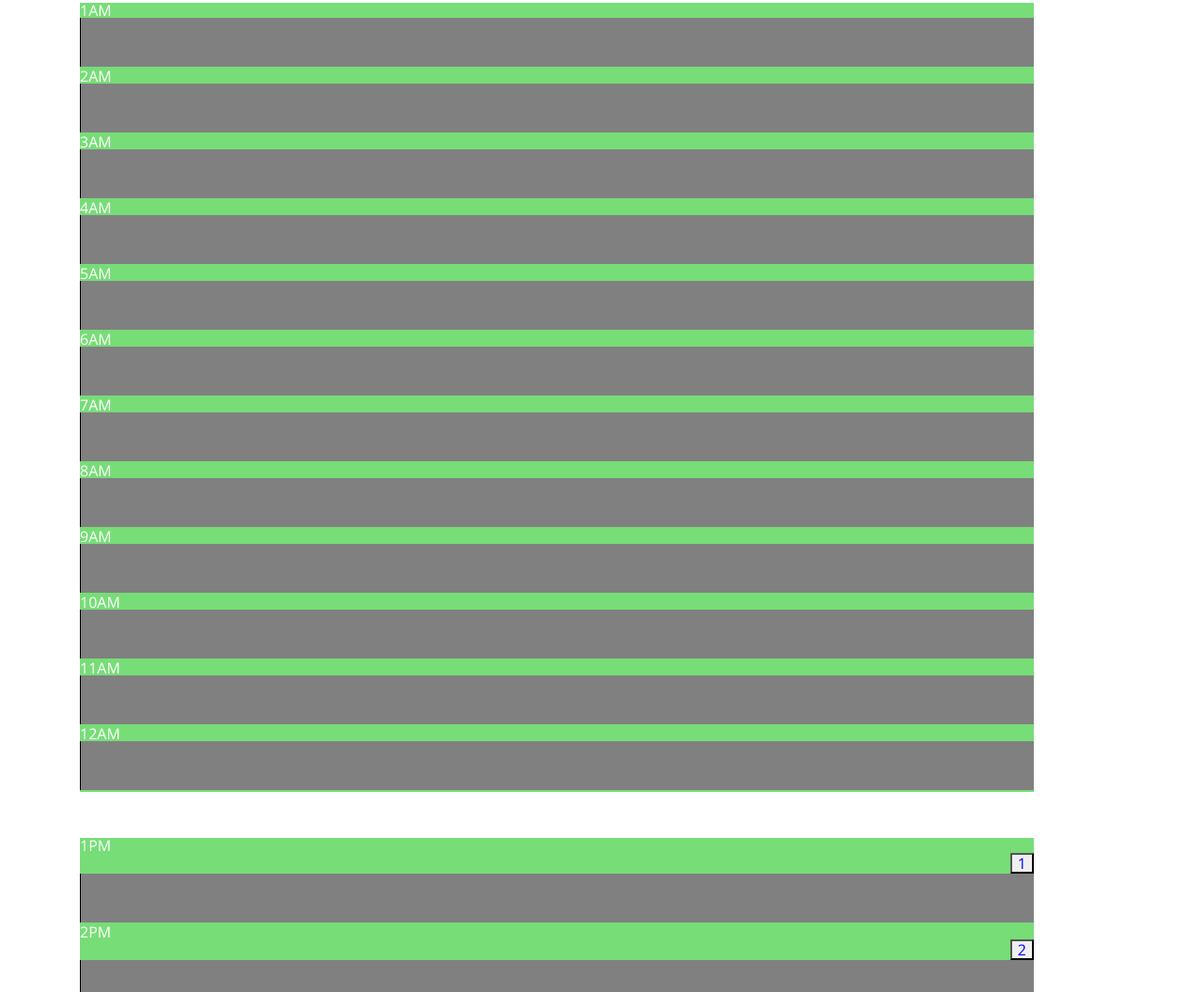
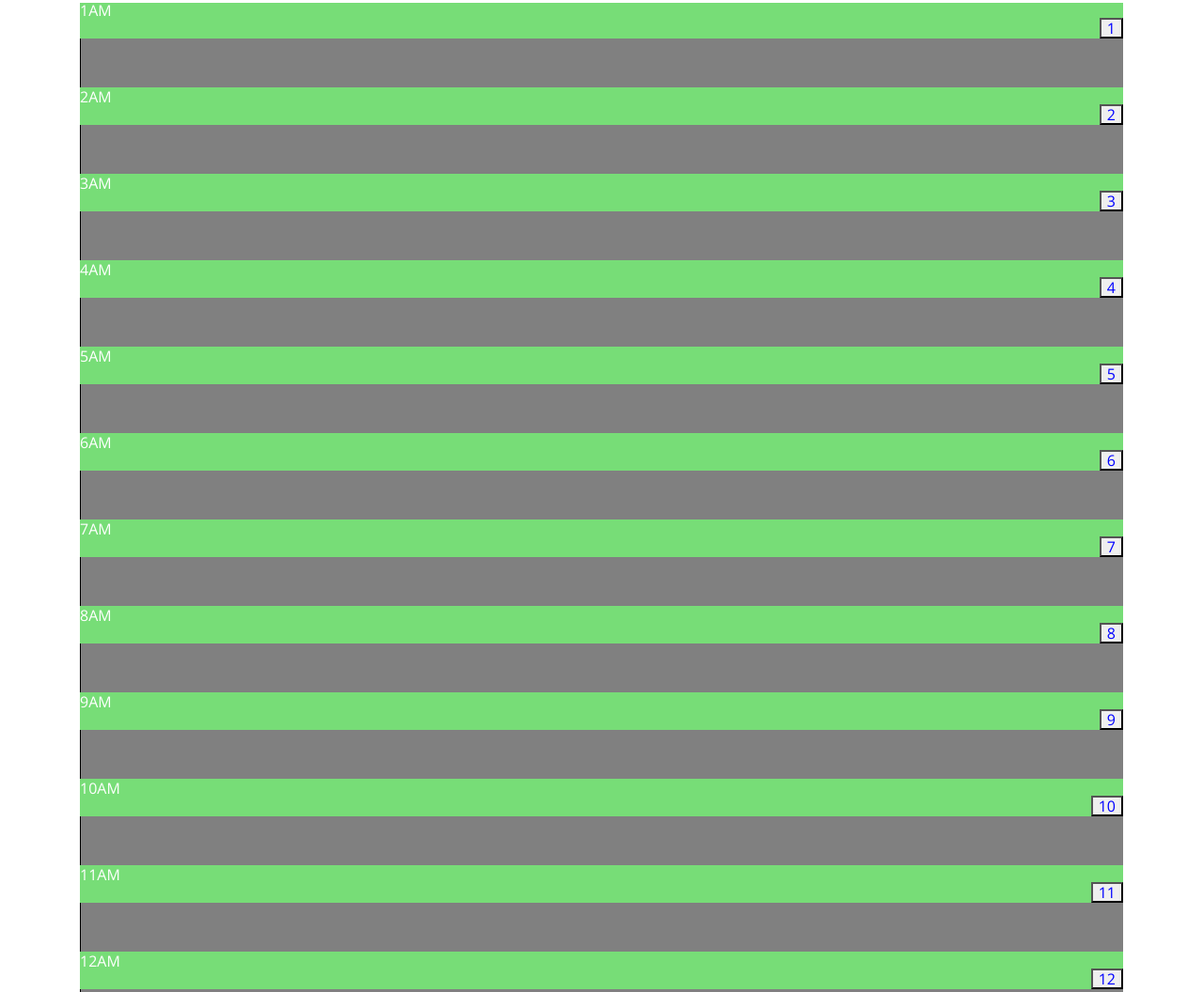
Before and after one commit to FSGeoff/jquery-calendar, a plain HTML site: page index.html in a window 1280 px wide. Shown: the part 330-1386 px from the top of the page at 94% size. Drawn offline with nearby package versions, Linux system fonts and the light colour scheme.

Commit message:
added all buttons and moved to right

```diff
--- a/index.html
+++ b/index.html
@@ -40,12 +40,12 @@
 		</header>
 		<div class="container" id="time-block">
 			<div class="row">
-				<div class="col-sm-11">
+				<div class="col-sm-12">
 					<div
 						class="am-slots past present future"
 						id="am-hours"
 					></div>
-					<button class="btn btn-small" id="event-btn"></button>
+
 					<div
 						class="pm-slots past present future"
 						id="pm-hours"
--- a/script.js
+++ b/script.js
@@ -6,30 +6,38 @@ $(document).ready(function () {
 	var currentDay = $("#currentDay");
 	var timeBlock = $("#time-block");
 	var eventBox = $("#event-box");
-	var eventBtn = $("#event-btn");
+
 	console.log(timeAndDate);
 	console.log(time);
 
 	var hours = [1, 2, 3, 4, 5, 6, 7, 8, 9, 10, 11, 12];
 
 	for (let i = 0; i < hours.length; i++) {
-		// Create element
+		// Create div, added content, then appended to pmBox
 		var amHours = $("<div>");
-		// Attach Content
 		amHours.addClass("sch-hrs day-hrs");
 		amHours.attr("value", hours[i]);
 		amHours.text(hours[i] + "AM");
-
-		// Append to existing
 		amBox.append(amHours);
 
+		// Create textarea, added content, then appended to pmBox
 		var event = $("<textarea>");
+		// Create button, add content then append to ...
+		var button = $("<button>");
+		button.css("class", "btn btn-info");
+		button.css("color", "blue");
+		button.css("float", "right");
+		button.text(hours[i]);
+		amBox.append(button);
+
 		event.css("background-color", "grey");
 		event.css("width", "100%");
 		event.addClass("add-event");
-		event.attr("id", hours[i]);
+		event.attr("id", "pm" + hours[i]);
 
 		amBox.append(event);
+
+		console.log(event);
 	}
 
 	for (let i = 0; i < hours.length; i++) {
@@ -53,14 +61,8 @@ $(document).ready(function () {
 		event.css("background-color", "grey");
 		event.css("width", "100%");
 		event.addClass("add-event");
-		event.attr("id", hours[i]);
+		event.attr("id", "pm" + hours[i]);
 		pmBox.append(event);
-
-		// // Create button, add content then append to ...
-		// var button = $("<button>");
-		// button.css("class", "btn btn-info");
-		// button.text(hours[i]);
-		// eventBtn.append(button);
 	}
 	amBox.on("click", function () {
 		saveEvent();
```
